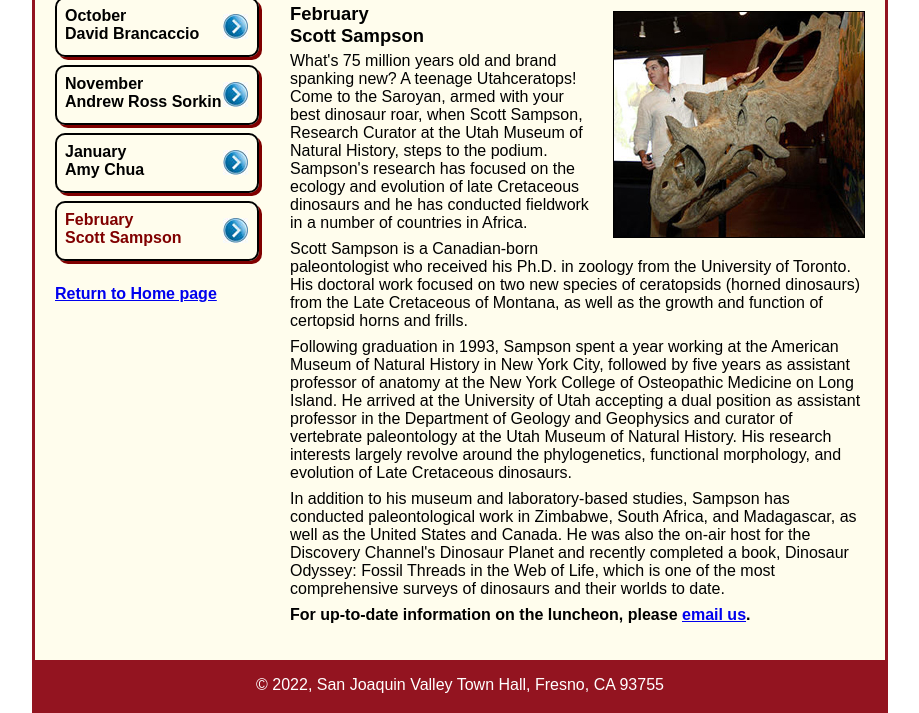
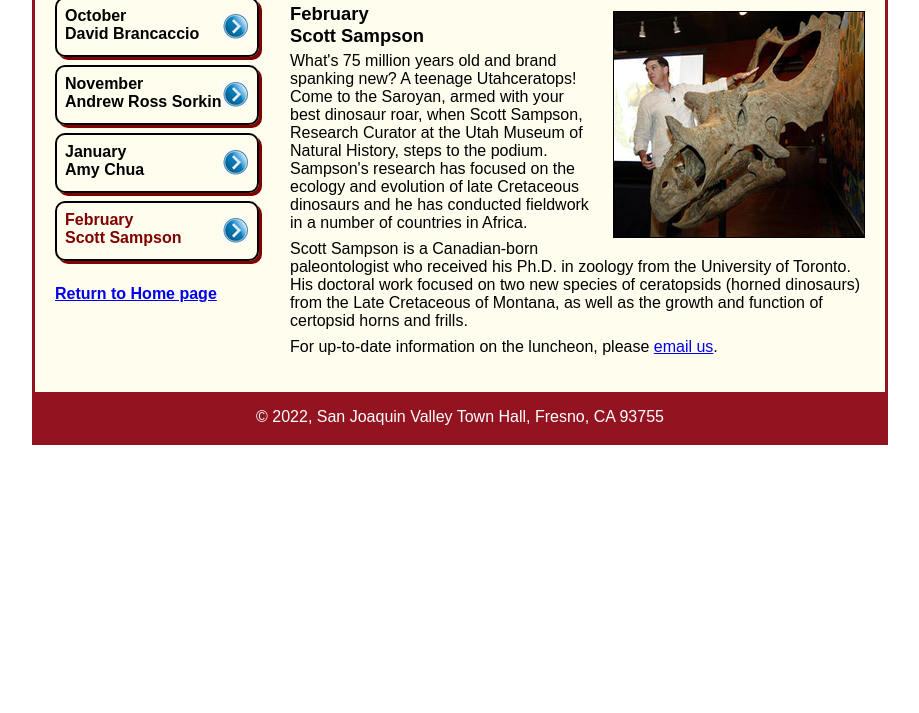
Before and after one commit to LAMC-CIS148/short-7-2-morellana123, a plain HTML site: page town_hall/speakers/c08x_sampson.html in a window 1280 px wide. Shown: the part 168-881 px from the top of the page, without its empty margins (180-1099 px from the left). After the commit the page ends 800 px from the top, so only its background shows below. Drawn offline with Linux system fonts and the light colour scheme.

Commit message:
Update c08x_sampson.html

```diff
--- a/town_hall/speakers/c08x_sampson.html
+++ b/town_hall/speakers/c08x_sampson.html
@@ -29,19 +29,6 @@
 				   University of Toronto. His doctoral work focused on two new species of ceratopsids (horned
 				   dinosaurs) from the Late Cretaceous of Montana, as well as the growth and function of certopsid
 				   horns and frills.</p>
-				<p>Following graduation in 1993, Sampson spent a year working at the American Museum of Natural
-				   History in New York City, followed by five years as assistant professor of anatomy at the New
-				   York College of Osteopathic Medicine on Long Island. He arrived at the University of Utah
-				   accepting a dual position as assistant professor in the Department of Geology and Geophysics
-				   and curator of vertebrate paleontology at the Utah Museum of Natural History. His research
-				   interests largely revolve around the phylogenetics, functional morphology, and evolution of
-				   Late Cretaceous dinosaurs.</p>
-				<p>In addition to his museum and laboratory-based studies, Sampson has conducted paleontological
-				   work in Zimbabwe, South Africa, and Madagascar, as well as the United States and Canada. He was
-				   also the on-air host for the Discovery Channel's Dinosaur Planet and recently completed a book,
-				   Dinosaur Odyssey: Fossil Threads in the Web of Life, which is one of the most
-				   comprehensive surveys of dinosaurs and their worlds to date.</p>
-				<p><b>
 				   For up-to-date information on the luncheon, please
 				   <a href="mailto:elenor@townhall.com?cc=georgia@townhall.com&reminder=Scott Sampson luncheon">email us</a>.
 				</b></p>
```
